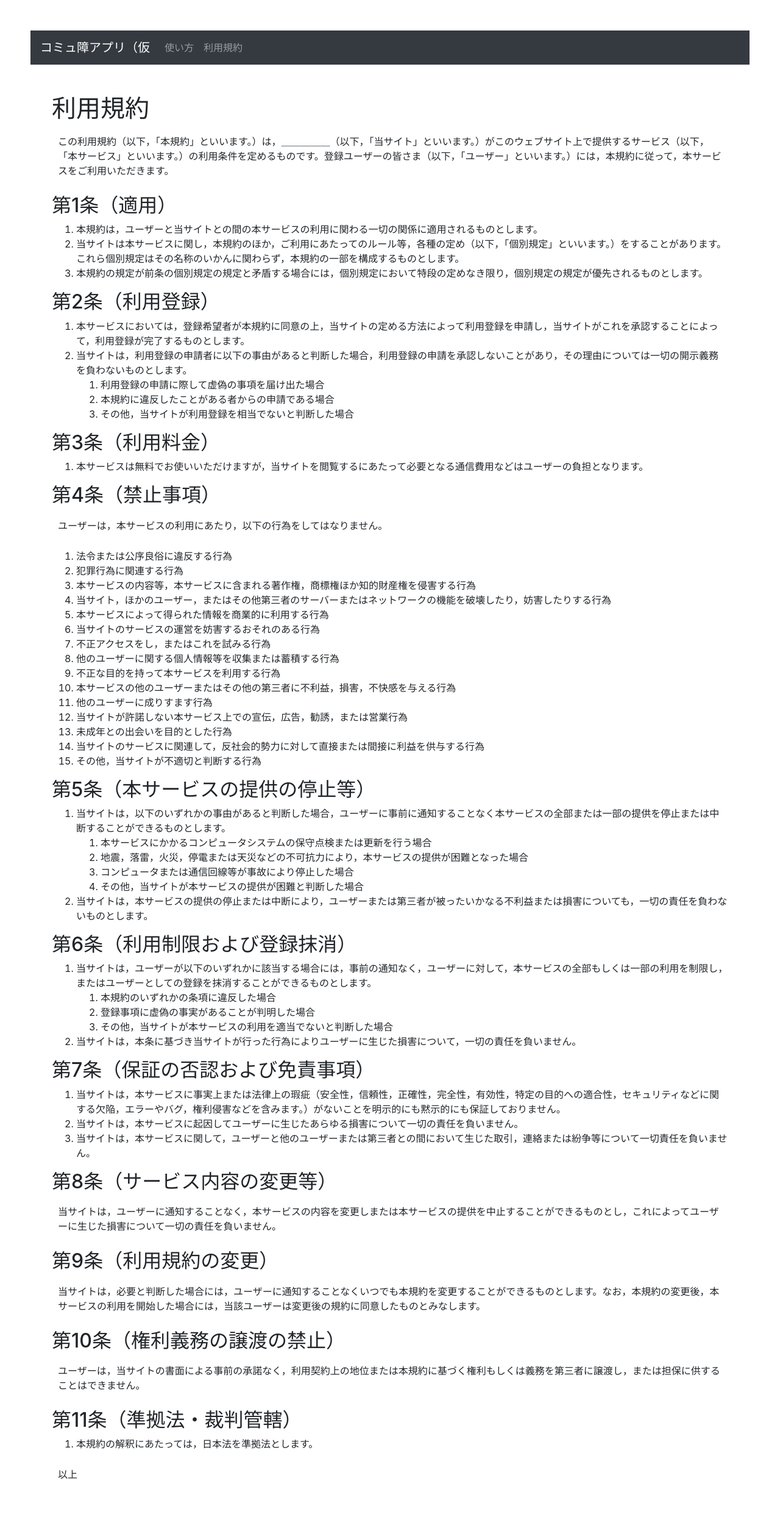
After one commit to hitowaft/NGAC, a Flask app: page /terms_of_service in a window 1280 px wide. The commit adds this page. Shown: the whole page at 61% size. Run offline with Flask 2, Linux system fonts and the light colour scheme; some libraries are stand-ins or nearby versions.

Commit message:
add terms and change views

```diff
--- a/src/app_mod/routes.py
+++ b/src/app_mod/routes.py
@@ -333,3 +333,7 @@ def show_invitation(host_id):
 @app.route('/usage', methods=["GET"])
 def usage():
     return render_template("/usage.html")
+
+@app.route('/terms_of_service', methods=["GET"])
+def terms():
+    return render_template("/terms_of_service.html")
--- a/src/app_mod/templates/layout.html
+++ b/src/app_mod/templates/layout.html
@@ -37,6 +37,9 @@
           <li class="nav-item">
             <a class="nav-link" href="/usage">使い方</a>
           </li>
+          <li class="nav-item">
+            <a class="nav-link" href="/terms_of_service">利用規約</a>
+          </li>
         </ul>
       </div>
     </nav>
--- a/src/app_mod/templates/select_users.html
+++ b/src/app_mod/templates/select_users.html
@@ -34,7 +34,7 @@
     {% endif %}
     {% endfor %}
 
-      <input type="submit" name="submit" value="送信">
+      <input type="submit" class="btn btn-outline-primary" name="submit" value="送信">
 
 </div>
 
--- /dev/null
+++ b/src/app_mod/templates/terms_of_service.html
@@ -0,0 +1,103 @@
+{% extends "layout.html" %}
+{% block content %}
+<div class="container">
+  <div class="row">
+    <div class="col-12 mt-5">
+      <h1>利用規約</h1>
+      <p>この利用規約（以下，「本規約」といいます。）は，＿＿＿＿＿（以下，「当サイト」といいます。）がこのウェブサイト上で提供するサービス（以下，「本サービス」といいます。）の利用条件を定めるものです。登録ユーザーの皆さま（以下，「ユーザー」といいます。）には，本規約に従って，本サービスをご利用いただきます。</p>
+
+      <h2>第1条（適用）</h2>
+      <ol>
+      <li>本規約は，ユーザーと当サイトとの間の本サービスの利用に関わる一切の関係に適用されるものとします。</li>
+      <li>当サイトは本サービスに関し，本規約のほか，ご利用にあたってのルール等，各種の定め（以下，「個別規定」といいます。）をすることがあります。これら個別規定はその名称のいかんに関わらず，本規約の一部を構成するものとします。</li>
+      <li>本規約の規定が前条の個別規定の規定と矛盾する場合には，個別規定において特段の定めなき限り，個別規定の規定が優先されるものとします。</li>
+      </ol>
+
+      <h2>第2条（利用登録）</h2>
+      <ol>
+      <li>本サービスにおいては，登録希望者が本規約に同意の上，当サイトの定める方法によって利用登録を申請し，当サイトがこれを承認することによって，利用登録が完了するものとします。</li>
+      <li>当サイトは，利用登録の申請者に以下の事由があると判断した場合，利用登録の申請を承認しないことがあり，その理由については一切の開示義務を負わないものとします。
+      <ol>
+      <li>利用登録の申請に際して虚偽の事項を届け出た場合</li>
+      <li>本規約に違反したことがある者からの申請である場合</li>
+      <li>その他，当サイトが利用登録を相当でないと判断した場合</li>
+      </ol></li>
+      </ol>
+
+      <h2>第3条（利用料金）</h2>
+      <ol>
+      <li>本サービスは無料でお使いいただけますが，当サイトを閲覧するにあたって必要となる通信費用などはユーザーの負担となります。</li>
+      </ol>
+
+      <h2>第4条（禁止事項）</h2>
+      <p>ユーザーは，本サービスの利用にあたり，以下の行為をしてはなりません。</p>
+
+      <ol>
+      <li>法令または公序良俗に違反する行為</li>
+      <li>犯罪行為に関連する行為</li>
+      <li>本サービスの内容等，本サービスに含まれる著作権，商標権ほか知的財産権を侵害する行為</li>
+      <li>当サイト，ほかのユーザー，またはその他第三者のサーバーまたはネットワークの機能を破壊したり，妨害したりする行為</li>
+      <li>本サービスによって得られた情報を商業的に利用する行為</li>
+      <li>当サイトのサービスの運営を妨害するおそれのある行為</li>
+      <li>不正アクセスをし，またはこれを試みる行為</li>
+      <li>他のユーザーに関する個人情報等を収集または蓄積する行為</li>
+      <li>不正な目的を持って本サービスを利用する行為</li>
+      <li>本サービスの他のユーザーまたはその他の第三者に不利益，損害，不快感を与える行為</li>
+      <li>他のユーザーに成りすます行為</li>
+      <li>当サイトが許諾しない本サービス上での宣伝，広告，勧誘，または営業行為</li>
+      <li>未成年との出会いを目的とした行為</li>
+      <li>当サイトのサービスに関連して，反社会的勢力に対して直接または間接に利益を供与する行為</li>
+      <li>その他，当サイトが不適切と判断する行為</li>
+      </ol>
+
+      <h2>第5条（本サービスの提供の停止等）</h2>
+      <ol>
+      <li>当サイトは，以下のいずれかの事由があると判断した場合，ユーザーに事前に通知することなく本サービスの全部または一部の提供を停止または中断することができるものとします。
+      <ol>
+      <li>本サービスにかかるコンピュータシステムの保守点検または更新を行う場合</li>
+      <li>地震，落雷，火災，停電または天災などの不可抗力により，本サービスの提供が困難となった場合</li>
+      <li>コンピュータまたは通信回線等が事故により停止した場合</li>
+      <li>その他，当サイトが本サービスの提供が困難と判断した場合</li>
+      </ol></li>
+      <li>当サイトは，本サービスの提供の停止または中断により，ユーザーまたは第三者が被ったいかなる不利益または損害についても，一切の責任を負わないものとします。</li>
+      </ol>
+
+      <h2>第6条（利用制限および登録抹消）</h2>
+      <ol>
+      <li>当サイトは，ユーザーが以下のいずれかに該当する場合には，事前の通知なく，ユーザーに対して，本サービスの全部もしくは一部の利用を制限し，またはユーザーとしての登録を抹消することができるものとします。
+      <ol>
+      <li>本規約のいずれかの条項に違反した場合</li>
+      <li>登録事項に虚偽の事実があることが判明した場合</li>
+      <li>その他，当サイトが本サービスの利用を適当でないと判断した場合</li>
+      </ol></li>
+      <li>当サイトは，本条に基づき当サイトが行った行為によりユーザーに生じた損害について，一切の責任を負いません。</li>
+      </ol>
+
+      <h2>第7条（保証の否認および免責事項）</h2>
+      <ol>
+      <li>当サイトは，本サービスに事実上または法律上の瑕疵（安全性，信頼性，正確性，完全性，有効性，特定の目的への適合性，セキュリティなどに関する欠陥，エラーやバグ，権利侵害などを含みます。）がないことを明示的にも黙示的にも保証しておりません。</li>
+      <li>当サイトは，本サービスに起因してユーザーに生じたあらゆる損害について一切の責任を負いません。</li>
+      <li>当サイトは，本サービスに関して，ユーザーと他のユーザーまたは第三者との間において生じた取引，連絡または紛争等について一切責任を負いません。</li>
+      </ol>
+
+      <h2>第8条（サービス内容の変更等）</h2>
+      <p>当サイトは，ユーザーに通知することなく，本サービスの内容を変更しまたは本サービスの提供を中止することができるものとし，これによってユーザーに生じた損害について一切の責任を負いません。</p>
+
+      <h2>第9条（利用規約の変更）</h2>
+      <p>当サイトは，必要と判断した場合には，ユーザーに通知することなくいつでも本規約を変更することができるものとします。なお，本規約の変更後，本サービスの利用を開始した場合には，当該ユーザーは変更後の規約に同意したものとみなします。</p>
+
+      <h2>第10条（権利義務の譲渡の禁止）</h2>
+      <p>ユーザーは，当サイトの書面による事前の承諾なく，利用契約上の地位または本規約に基づく権利もしくは義務を第三者に譲渡し，または担保に供することはできません。</p>
+
+      <h2>第11条（準拠法・裁判管轄）</h2>
+      <ol>
+      <li>本規約の解釈にあたっては，日本法を準拠法とします。</li>
+      </ol>
+
+      <p class="tR">以上</p>
+
+    </div>
+  </div>
+</div>
+
+{% endblock %}
```
Also changed, not shown: src/app_mod/templates/invitation.html (+9 -4 lines), src/app_mod/templates/message_and_date.html (+6 -2 lines), src/app_mod/templates/show_invitations_list.html (+14 -11 lines), src/app_mod/templates/top.html (+27 -8 lines), src/app_mod/templates/usage.html (+15 -2 lines).
